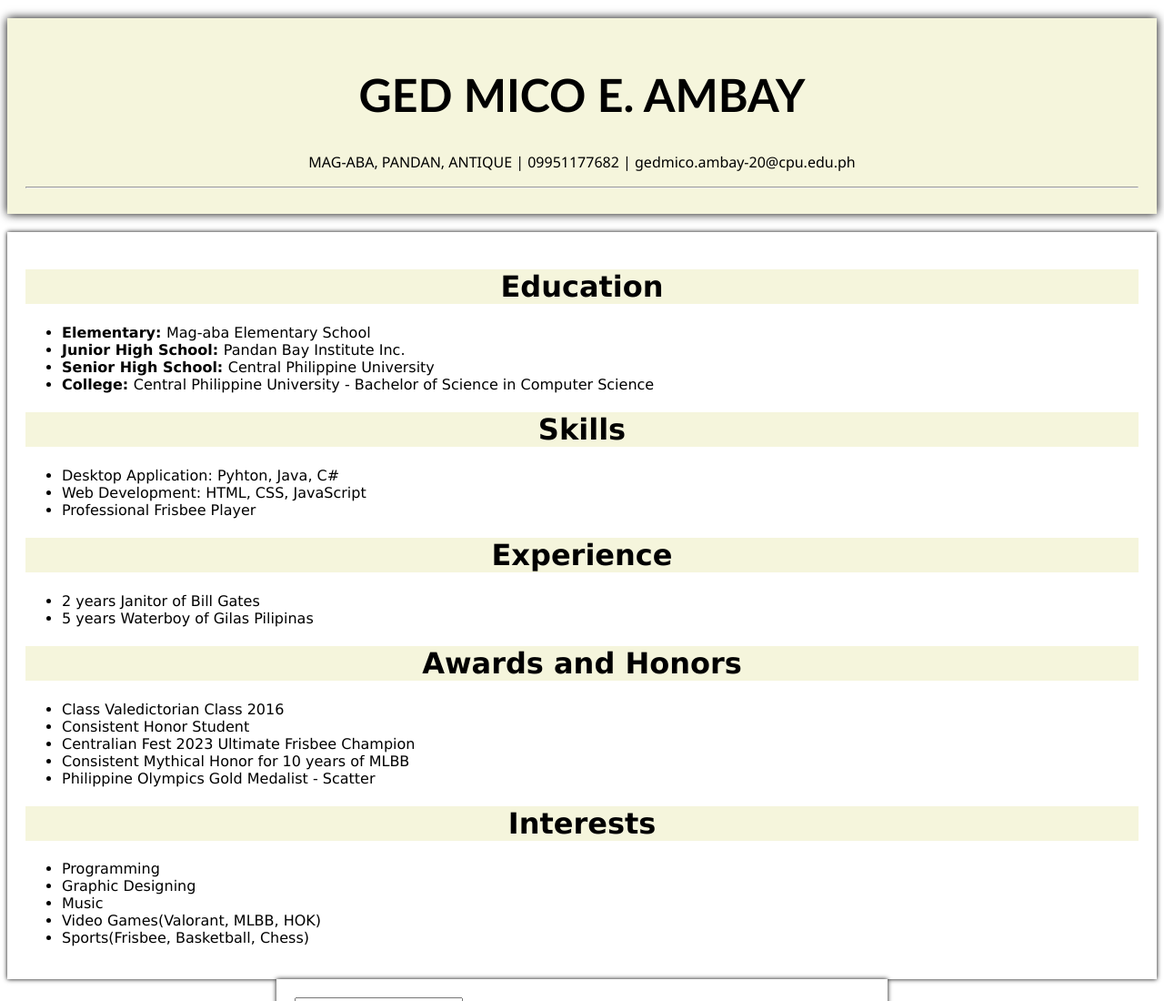
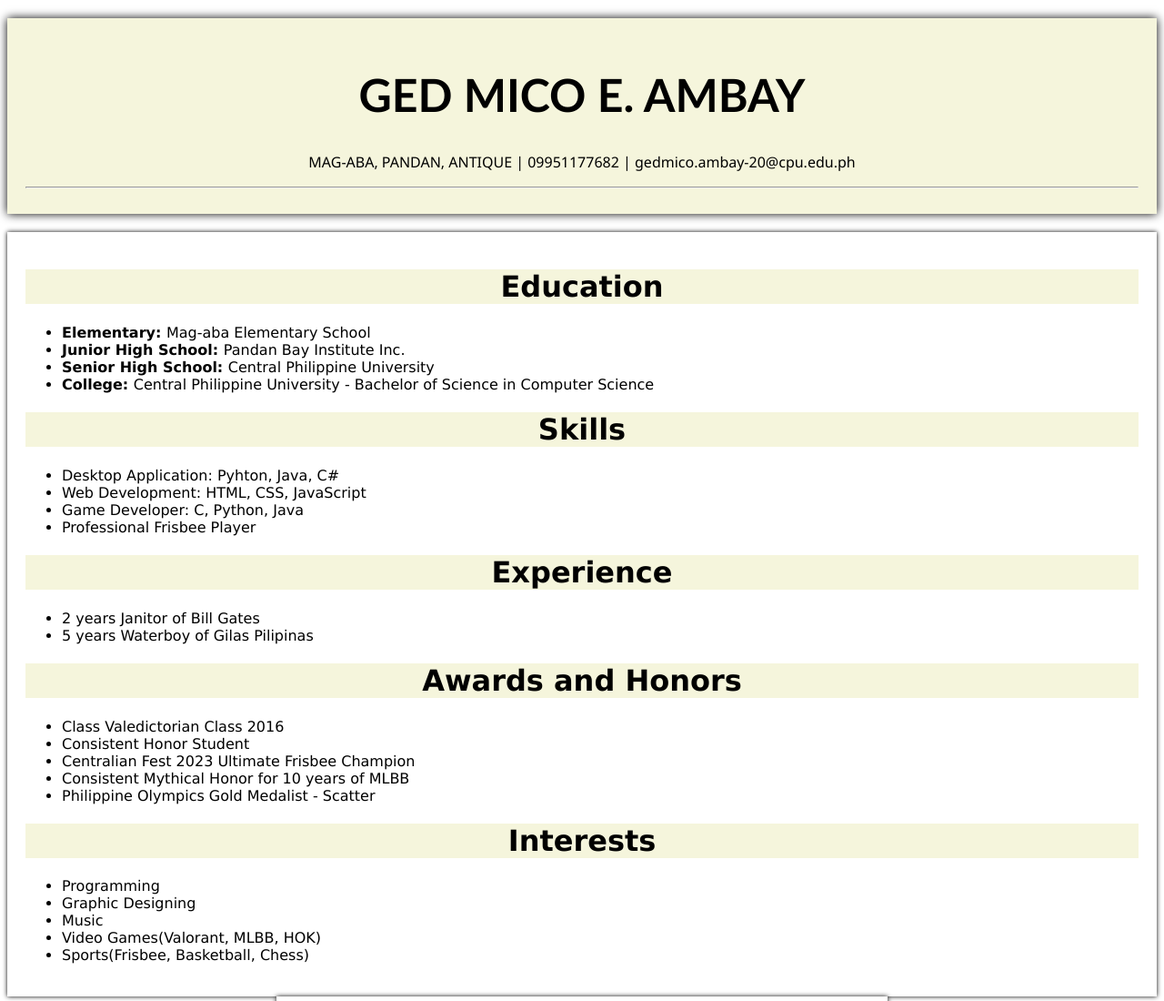
Before and after one commit to GedAmbay/github-branch-cli-task, a plain HTML site: page index.html in a window 1280 px wide. Shown: the top 1100 px of the page at 91% size. Drawn offline with Linux system fonts and the light colour scheme.

Commit message:
Update index.html

```diff
--- a/index.html
+++ b/index.html
@@ -28,6 +28,7 @@
                 <ul>
                     <li>Desktop Application: Pyhton, Java, C#</li>
                     <li>Web Development: HTML, CSS, JavaScript</li>
+                    <li>Game Developer: C, Python, Java</li>
                     <li>Professional Frisbee Player</li>
                 </ul>
             </div>
```
